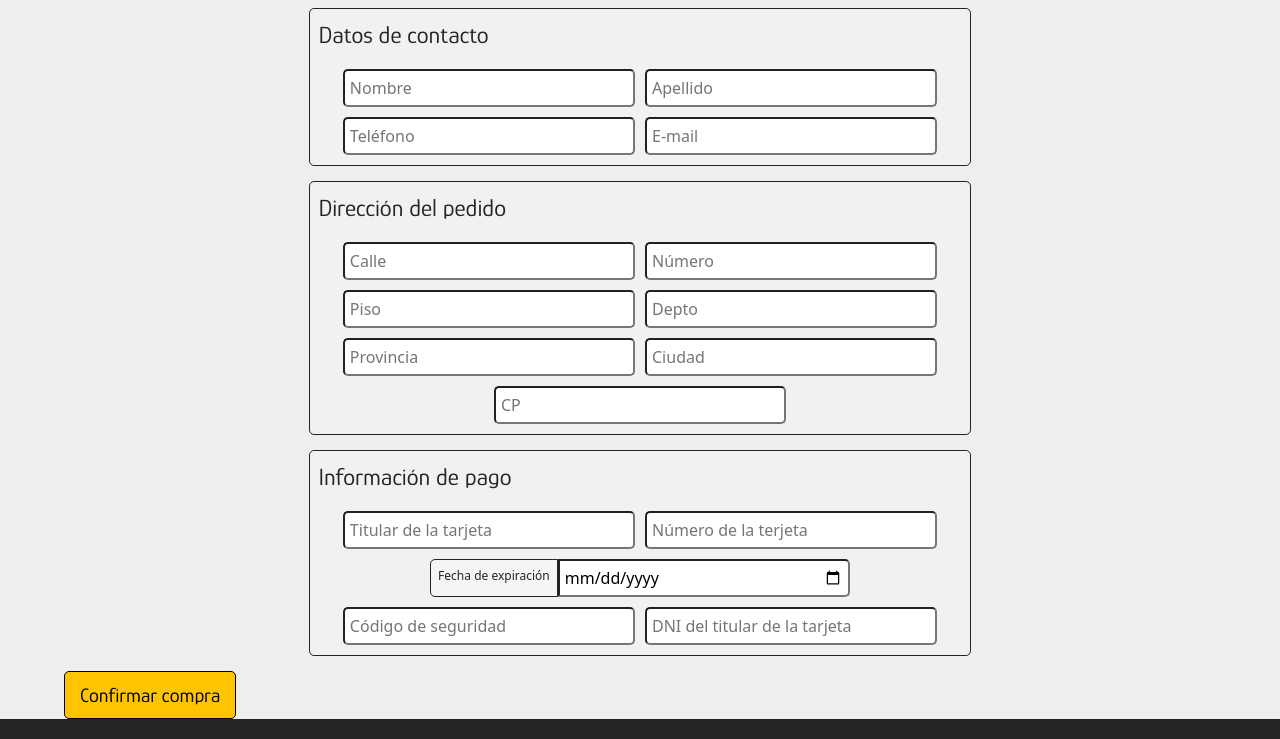
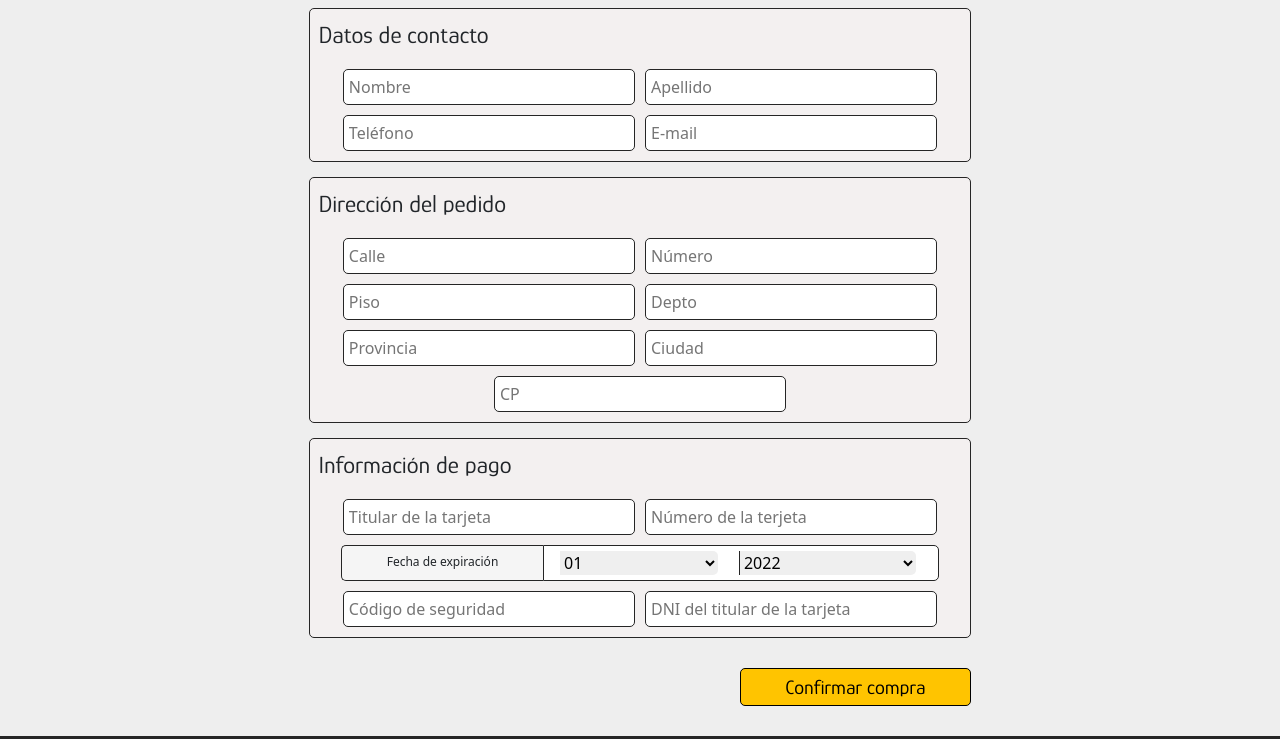
Before and after one commit to clickMG/Monona4, a website: page pages/finalizar-compra.html in a window 1280 px wide. Shown: the part 140-879 px from the top of the page. Drawn offline with nearby package versions, Linux system fonts and the light colour scheme.

Commit message:
finalizar compra

```diff
--- a/estilos/partials/_pagFinalizar.scss
+++ b/estilos/partials/_pagFinalizar.scss
@@ -11,6 +11,7 @@
         // flex-direction: column;
         // align-items: center;
         // justify-content: center;
+
         .form-fc{
 
             fieldset{
@@ -32,12 +33,14 @@
                     padding: 5px;
                     margin: 5px;
                     border-radius: 5px;
+                    border: 1px solid $grisOscuro;
                 }
                 label{
                     margin-bottom: 0;
                     padding-bottom: 0;
                     text-align: center;
                     border: 1px solid $grisOscuro;
+                    border-bottom: none;
                     border-radius: 5px 5px 0 0;
                     padding: 2px;
                     margin: 5px 5px 0 5px;
@@ -46,15 +49,59 @@
                 }
 
                 .fecha{
-                    margin-top: 0;
+                    margin: 0 5px;
                     border-radius: 0 0 5px 5px;
+                    border-left: 0;
+                    border: 1px solid $grisOscuro;
+                    width: 95%;
+                    background-color: rgb(255, 255, 255);
+
+
+                    //probando
+                    display: flex;
+                    flex-direction: row;
+                    justify-content: space-evenly;
+                    .anio{
+                        width: 45%;
+                        border: none;
+                        border-left: 1px solid $grisOscuro;
+                    }
+
+                    .mes{
+                        width: 40%;
+                        border: none;
+                    }
                 }
 
             }
         }
-        .btn-primary{
-            @extend %botonPpal;
+        .cont-btn{
+            display: flex;
+            justify-content: center;
+
+            .btn-primary{
+                @extend %botonPpal;
+                margin: 15px;
+                justify-self: end;
+                width: 100%;
+                padding: 3px;
+            }
         }
+
+        .modal{
+            .modal-dialog{
+                .modal-content{
+                    .modal-footer{
+                        .btn-secondary{
+                            background-color: $grisClaro;
+                            color: $colorPpal;
+                            border-color: $grisOscuro;
+                        }
+                    }
+                }
+            }
+        }
+
     }
 }
 
@@ -87,17 +134,46 @@
                         padding-bottom: 0;
                         text-align: center;
                         border: 1px solid $grisOscuro;
+                        border-right: none;
                         border-radius: 5px 0 0 5px;
                         padding: 7px;
                         margin: 5px 0 5px 5px;
                         background-color: rgb(245, 245, 245);
                         font-size: 12px;
+                        width: 31%;
                     }
 
                     .fecha{
                         margin-top: 0;
                         border-radius: 0 5px 5px 0;
                         margin:5px 5px 5px 0 ;
+                        width: 61%;
+
+                        .anio{
+                        margin-top: 0;
+                        border-radius: 0 5px 5px 0;
+                        margin:5px 5px 5px 0 ;
+
+                        }
+
+                        .mes{
+                        margin-top: 0;
+                        border-radius: 0 5px 5px 0;
+                        margin:5px 5px 5px 0 ;
+
+                        }
+                    }
+                }
+            }
+            .cont-btn{
+
+                justify-content: right;
+                width: 80%;
+                .btn-primary{
+                    width: 25%;
+                    margin: 15px 15px 30px 15px;
+                    &:focus{
+                        box-shadow: none;
                     }
                 }
             }
@@ -117,33 +193,30 @@
             .form-fc{
 
                 fieldset{
-                   flex-direction: row;
-                   flex-wrap: wrap;
-                   justify-content: center;
+                   max-width: 800px;
                     legend{
 
                     }
                     input{
-                         width: 45%;
+
                     }
 
                     label{
-                        margin-bottom: 0;
-                        padding-bottom: 0;
-                        text-align: center;
-                        border: 1px solid $grisOscuro;
-                        border-radius: 5px 0 0 5px;
-                        padding: 7px;
-                        margin: 5px 0 5px 5px;
-                        background-color: rgb(245, 245, 245);
-                        font-size: 12px;
+
                     }
 
                     .fecha{
-                        margin-top: 0;
-                        border-radius: 0 5px 5px 0;
-                        margin:5px 5px 5px 0 ;
+
                     }
+                }
+            }
+
+            .cont-btn{
+
+
+                .btn-primary{
+
+
                 }
             }
         }
--- a/pages/finalizar-compra.html
+++ b/pages/finalizar-compra.html
@@ -87,8 +87,17 @@
                   <input type="text" placeholder="Titular de la tarjeta">
                   <input type="number" placeholder="Número de la terjeta">
                   <label for="dia-hora">Fecha de expiración</label>
-                  <!-- <p>Fecha de expiración</p> -->
-                  <input type="date" id="dia-hora" name="dia-hora" class="fecha">
+                  <!-- <input type="date" id="dia-hora" name="dia-hora" class="fecha">   -->
+                  <div class="fecha">
+                    <select name="" id="" class="mes">
+                      <option value="01">01</option>
+                      <option value="02">02</option>
+                    </select>
+                    <select name="" id="" class="anio">
+                      <option value="2022">2022</option>
+                      <option value="2023">2023</option>
+                    </select>
+                  </div>
                   <input type="number" placeholder="Código de seguridad">
                   <input type="number" placeholder="DNI del titular de la tarjeta">
               </fieldset>
@@ -96,9 +105,12 @@
           </form>
 
           <!-- Button trigger modal -->
-          <button type="button" class="btn btn-primary" data-bs-toggle="modal" data-bs-target="#exampleModal">
-            Confirmar compra
-          </button>
+          <div class="cont-btn">
+            <button type="button" class="btn btn-primary" data-bs-toggle="modal" data-bs-target="#exampleModal">
+              Confirmar compra
+            </button>
+          </div>
+
 
           <!-- Modal -->
           <div class="modal fade" id="exampleModal" tabindex="-1" aria-labelledby="exampleModalLabel" aria-hidden="true">
@@ -106,14 +118,13 @@
               <div class="modal-content">
                 <div class="modal-header">
                   <h5 class="modal-title" id="exampleModalLabel">¡Muchas gracias por tu compra!</h5>
-                  <button type="button" class="btn-close" data-bs-dismiss="modal" aria-label="Close"></button>
+
                 </div>
                 <div class="modal-body">
                   El pago se realizó correctamente. En tres días hábiles tu pedido estará llegando.
                 </div>
                 <div class="modal-footer">
-                  <button type="button" class="btn btn-secondary" data-bs-dismiss="modal">Cerrar</button>
-
+                  <button type="button" class="btn btn-secondary" data-bs-dismiss="modal">Aceptar</button>
                 </div>
               </div>
             </div>
```
Also changed, not shown: pages/carrito.html (+27 -27 lines), estilos/styles.css, 1 other file.
